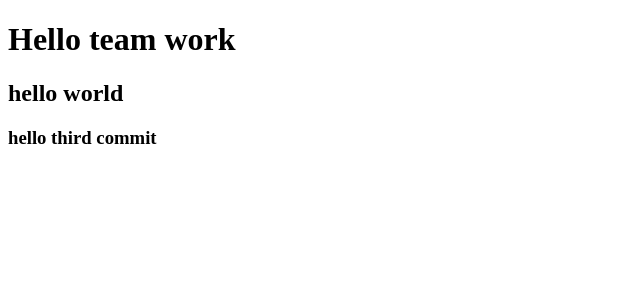
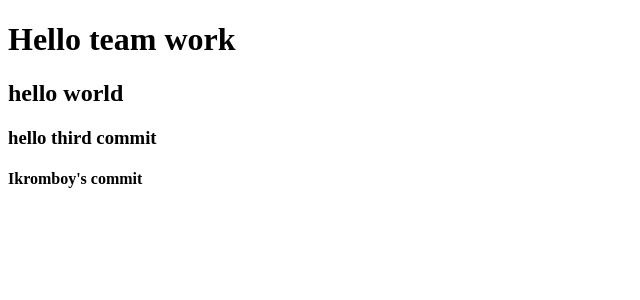
Before and after one commit to abdullayevkhamidulla/team-work1, a React (Vite) app: page / in a window 1280 px wide. Shown: the top 300 px of the page, without its empty margins (0-640 px from the left). Built offline with nearby package versions, Linux system fonts and the light colour scheme.

Commit message:
ikromboy commited

```diff
--- a/src/App.jsx
+++ b/src/App.jsx
@@ -11,6 +11,7 @@ function App() {
       <h1>Hello team work</h1>
       <h2>hello world</h2>
       <h3>hello third commit</h3>
+      <h4>Ikromboy's commit</h4>
     </>
   );
 }
```
